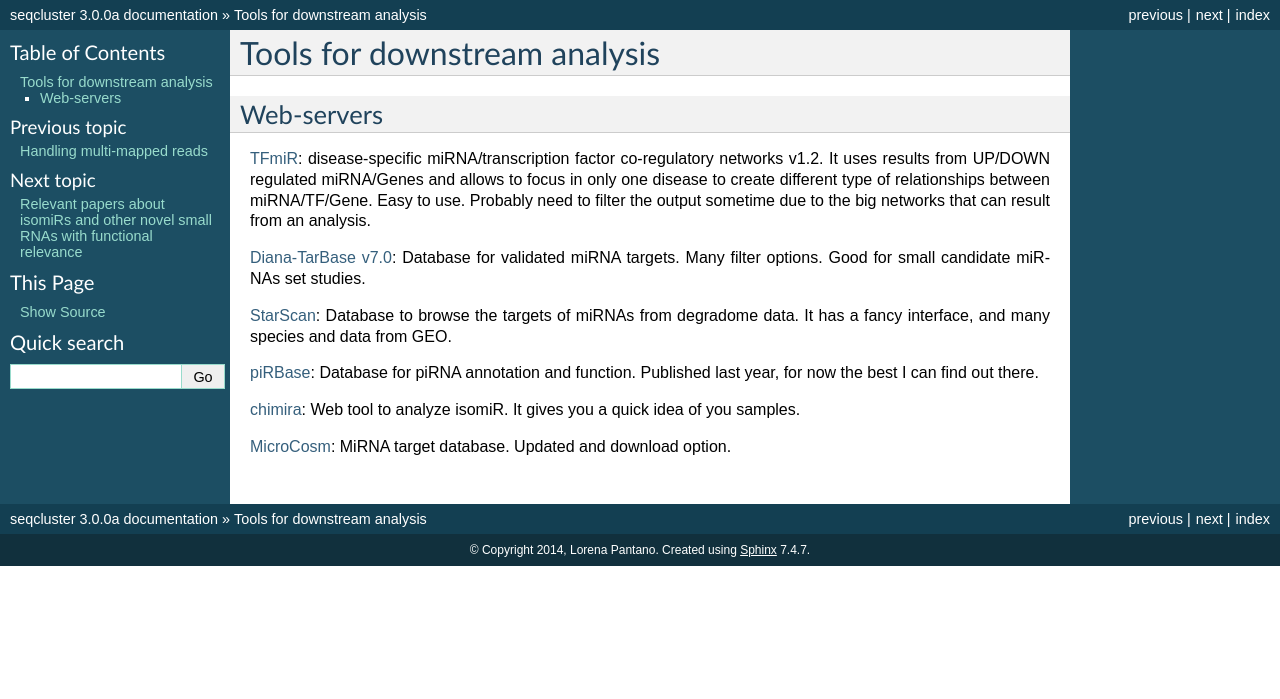
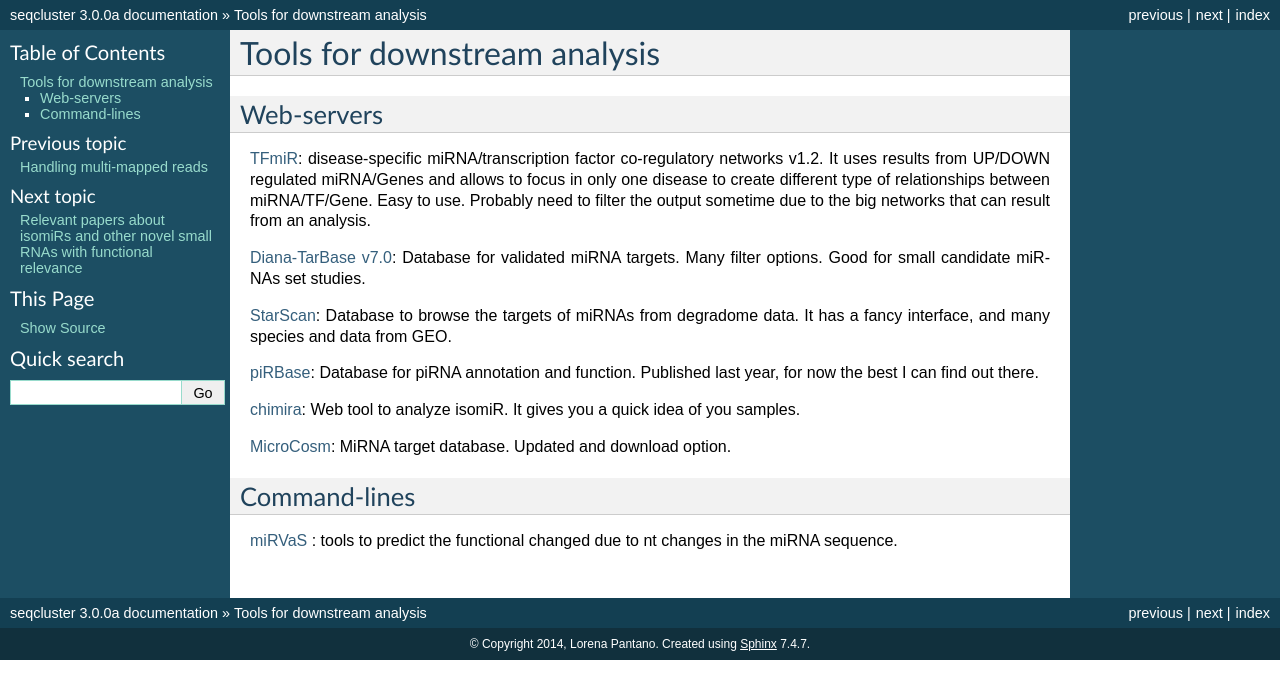
Before and after one commit to lpantano/seqcluster, a Sphinx documentation site: the page built from doc/source/tools.rst, in a window 1280 px wide. Shown: the top 699 px of the page. Built offline with Sphinx 7.4.7, drawn with Linux system fonts in a browser that asks for light colours.

Commit message:
Add mirvas to tools

```diff
--- a/doc/source/tools.rst
+++ b/doc/source/tools.rst
@@ -20,6 +20,11 @@ Web-servers
 
 `MicroCosm`_: MiRNA target database. Updated and download option.
 
+Command-lines
+-----------
+
+`miRVaS <http://nar.oxfordjournals.org/content/early/2015/09/17/nar.gkv921.full>`_ : tools to predict the functional changed due to nt changes in the miRNA sequence.
+
 
 .. _TFmiR: http://service.bioinformatik.uni-saarland.de/tfmir/
 
```
